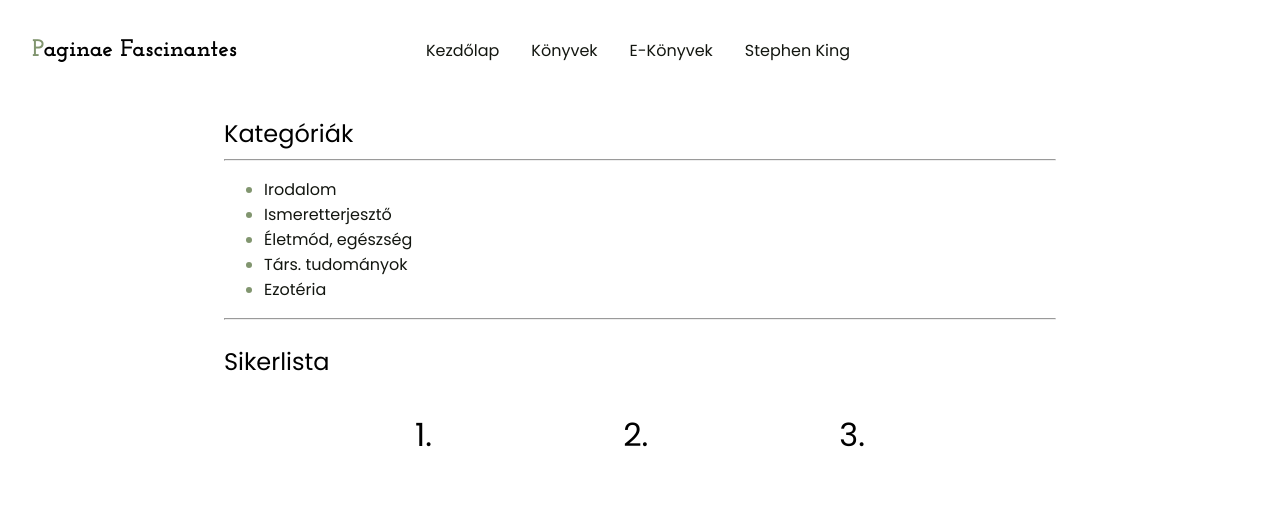
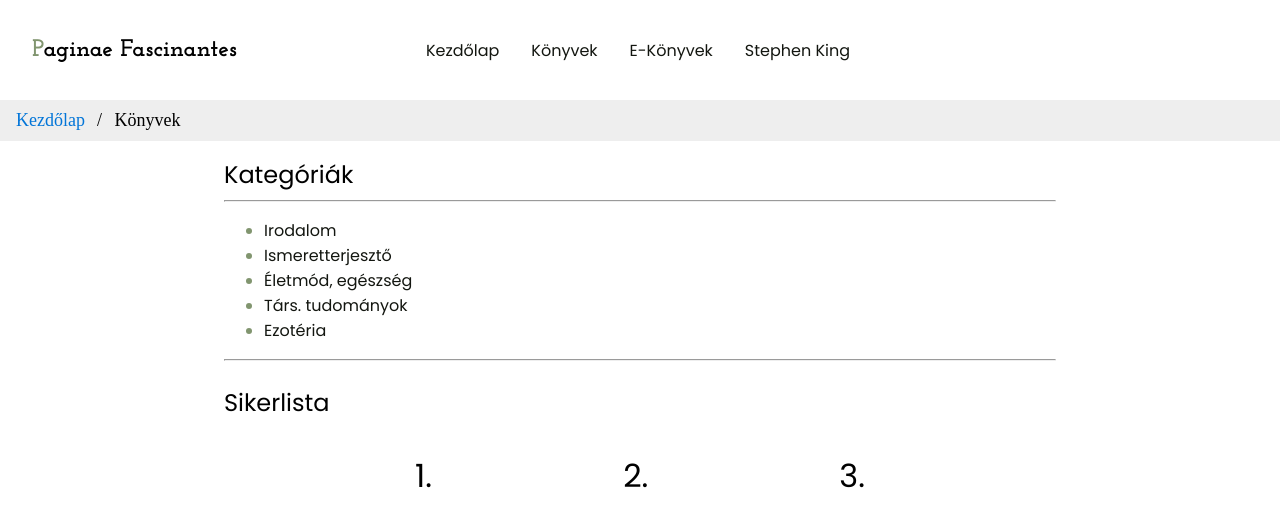
Before and after one commit to JaniBT/3okos-konyvesbolt-reloaded, a plain HTML site: page books-page/books.html in a window 1280 px wide. Shown: the top 526 px of the page. Drawn offline with Linux system fonts and the light colour scheme.

Commit message:
Breadcrump-created
Breadcrump created

```diff
--- a/books-page/books.html
+++ b/books-page/books.html
@@ -40,7 +40,7 @@
                 <div class="bar3"></div>
             </div>
             <div id="dropdown-menu" class="menus">
-                <a href="index.html">Kezdőlap</a>
+                <a href="../home_page/index.html">Kezdőlap</a>
                 <a href="../books-page/books.html">Könyvek</a>
                 <a href="../e-books/ebooks.html">E-Könyvek</a>
                 <a href="../stephen_king/stephen_king.html">Stephen King</a>
@@ -49,6 +49,13 @@
         </div>
     </header>
     <!-- / Header -->
+
+    <!-- Breadcrumb  -->
+    <ul class="breadcrumb">
+        <li><a href="../home_page/index.html">Kezdőlap</a></li>
+        <li>Könyvek</li>
+    </ul>
+    <!-- / Breadcrumb  -->
 
     <!-- Category -->
     <div class="div-category">
--- a/books-page/stylesheets/style.css
+++ b/books-page/stylesheets/style.css
@@ -151,6 +151,32 @@ body{
     display: block;
 }
 
+.breadcrumb{
+    margin: 0;
+}
+ul.breadcrumb {
+    padding: 10px 16px;
+    list-style: none;
+    background-color: #eee;
+}
+ul.breadcrumb li {
+    display: inline;
+    font-size: 18px;
+}
+ul.breadcrumb li+li:before {
+    padding: 8px;
+    color: black;
+    content: "/\00a0";
+}
+ul.breadcrumb li a {
+    color: #0275d8;
+    text-decoration: none;
+}
+ul.breadcrumb li a:hover {
+    color: #01447e;
+    text-decoration: underline;
+}
+
 .div-category{
     width: 65%;
     margin-inline: auto;
```
